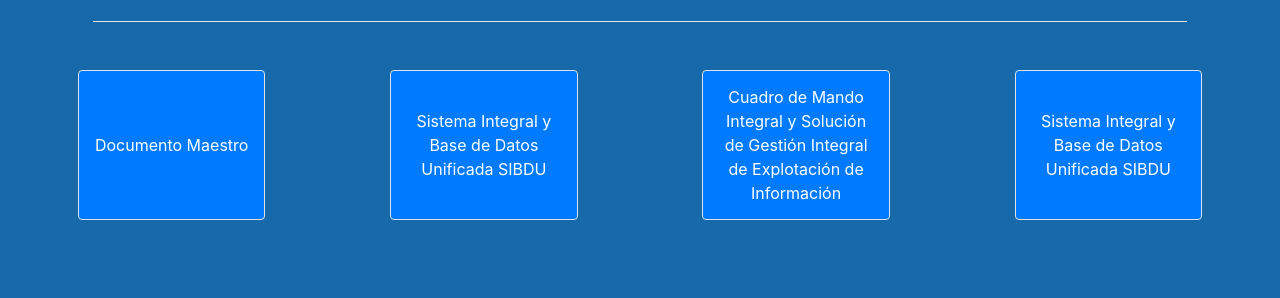
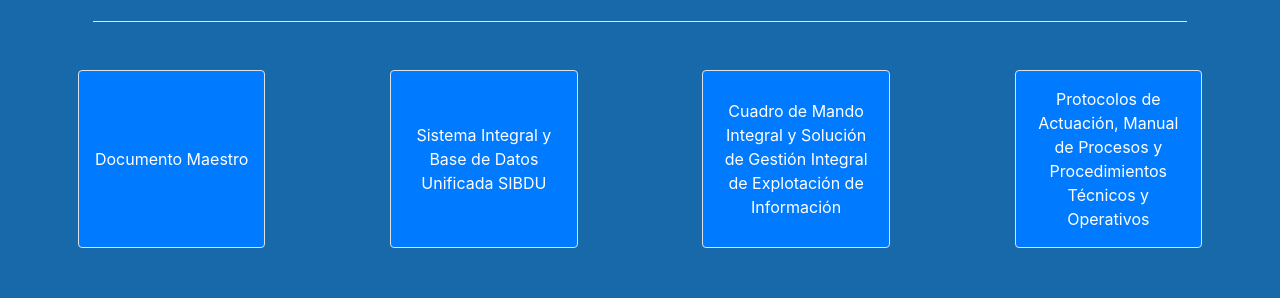
Before and after one commit to eduardogrq/landing-page, a React (Create React App) app: page / in a window 1280 px wide. Shown: the part 898-1196 px from the top of the page. Built offline with nearby package versions, Linux system fonts and the light colour scheme; the HTML template or start-up script is replaced by a standard one.

Commit message:
refactor: corrections in texts

```diff
--- a/src/components/CardsComponent.jsx
+++ b/src/components/CardsComponent.jsx
@@ -4,13 +4,14 @@
     mainButton: {
         backgroundColor: 'red',
         // maxWidth: '400px',
-        height: '150px',
+        // height: '180px',
+        // pading-top: '',
         border: 'rounded',
         display: 'flex',
         justifyContent: 'center',
         alignItems: 'center',
     },
-    anchorStyles: 'col-md-5 col-lg-2 bg-primary rounded mb-3 mb-lg-0 text-white text-decoration-none text-center border'
+    anchorStyles: 'py-3 col-md-5 col-lg-2 bg-primary rounded mb-3 mb-lg-0 text-white text-decoration-none text-center border'
 }
 
 const CardsComponent = () => {
@@ -59,7 +60,7 @@
 
                 </a>
                 <a href="#"  class={styles.anchorStyles} style={styles.mainButton}>
-                    Sistema Integral y Base de Datos Unificada SIBDU
+                    Protocolos de Actuación, Manual de Procesos y Procedimientos Técnicos y Operativos
                 </a>
             </div>
         </div>
```
